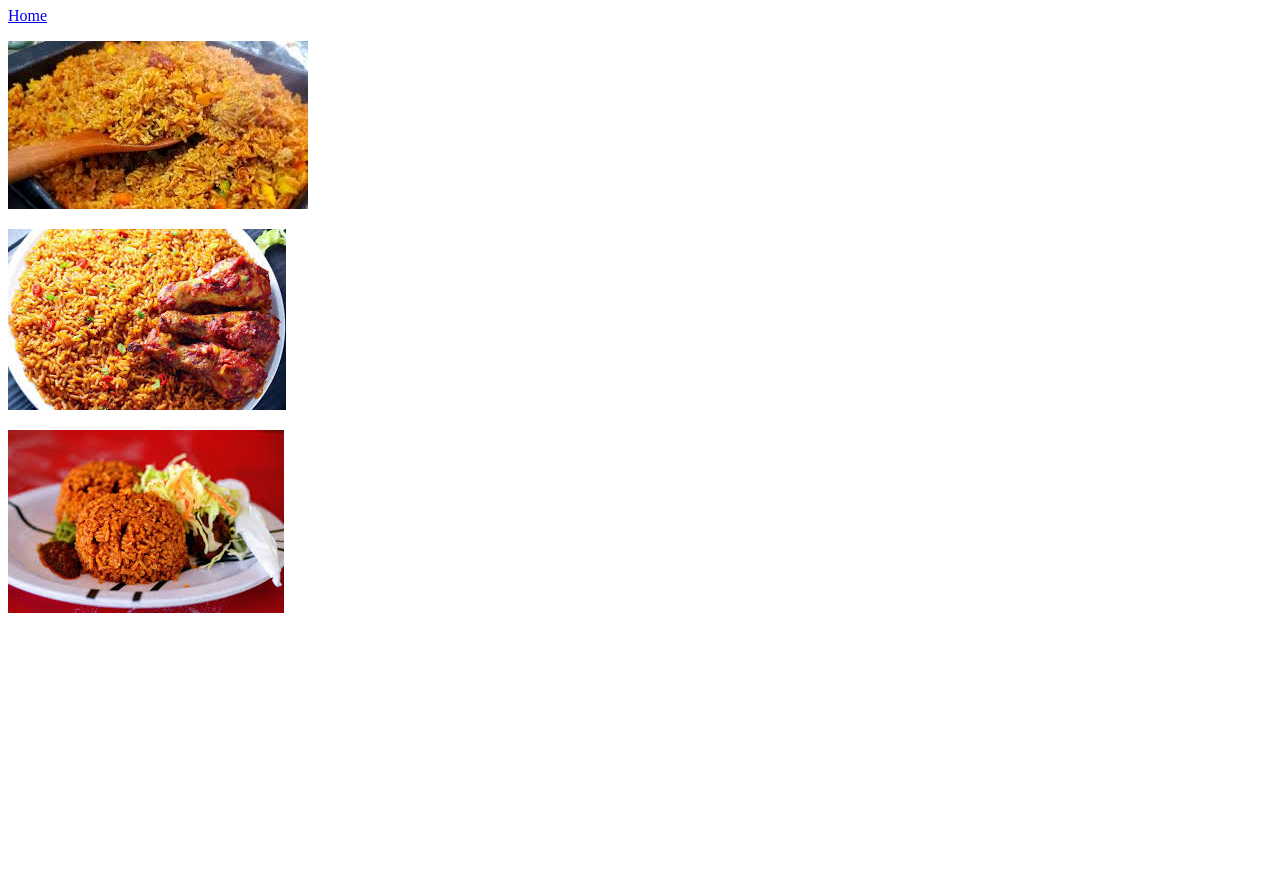
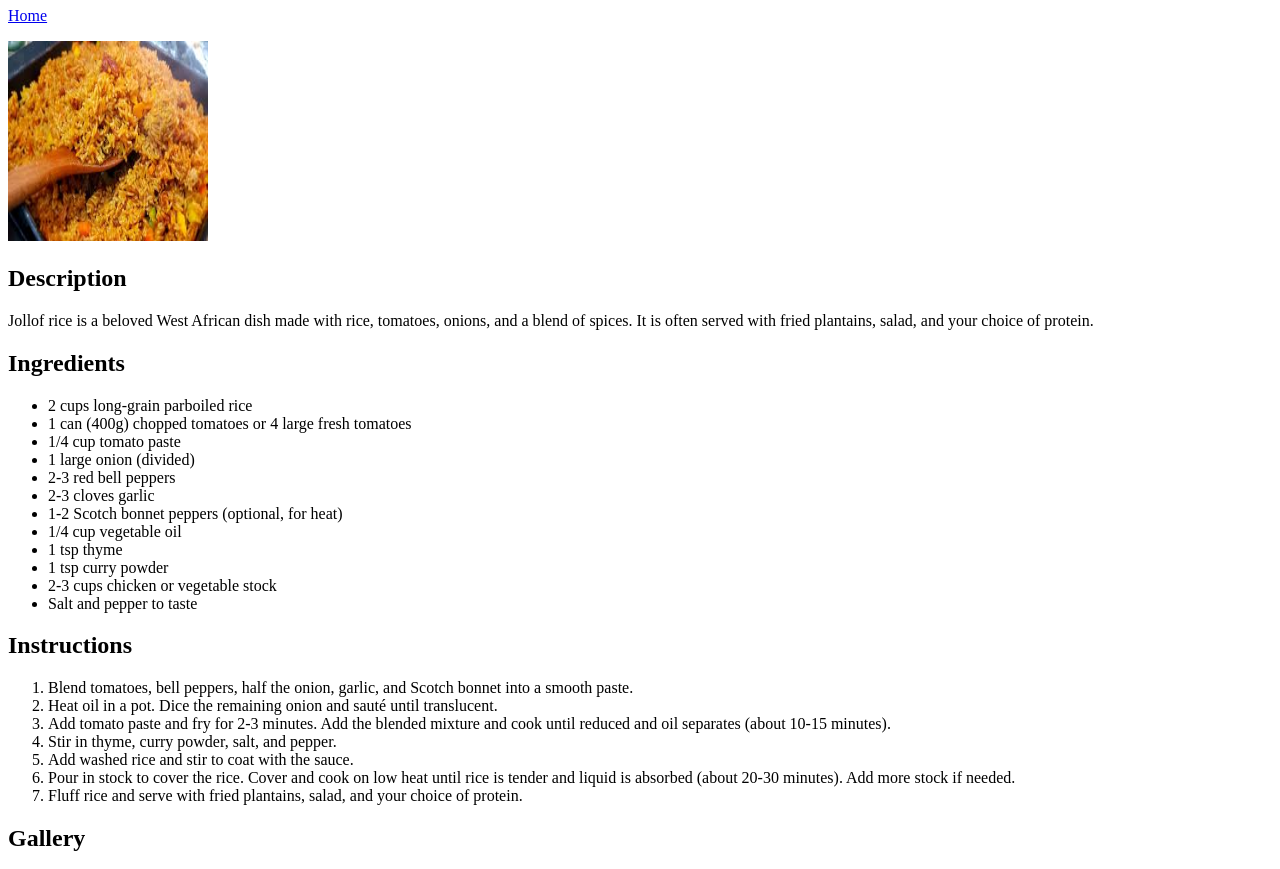
Before and after one commit to nuelwhite/odin-recipes, a plain HTML site: page recipes/jollof.html in a window 1280 px wide. Shown: the part 73-942 px from the top of the page. Before the commit the page ends 800 px from the top, so only its background shows below. Drawn offline with Linux system fonts and the light colour scheme.

Commit message:
Add jollof recipe to jollof.html

```diff
--- a/recipes/jollof.html
+++ b/recipes/jollof.html
@@ -6,23 +6,38 @@
     <title>Jollof Recipe</title>
 </head>
 <body>
-    <h1>Jollof Recipe</h1>
-
+    <h1>Jollof Rice Recipe</h1>
     <a href="../index.html">Home</a>
-
-    <!-- image 1 -->
-     <p>
-        <img src="/recipes/images/jollof_1.jpeg" alt="jollof image 1">
-     </p>
-
-     <!-- Image 2 -->
-     <p>
-        <img src="/recipes/images/jollof_2.jpeg" alt="jollof image 2">
-     </p>
-
-     <!-- image 3 -->
-    <p>
-        <img src="/recipes/images/jollof_3.jpeg" alt="image 3">
-    </p>
+    <p><img src="/recipes/images/jollof_1.jpeg" alt="jollof rice" style="width:200px;height:200px;"></p>
+    <h2>Description</h2>
+    <p>Jollof rice is a beloved West African dish made with rice, tomatoes, onions, and a blend of spices. It is often served with fried plantains, salad, and your choice of protein.</p>
+    <h2>Ingredients</h2>
+    <ul>
+        <li>2 cups long-grain parboiled rice</li>
+        <li>1 can (400g) chopped tomatoes or 4 large fresh tomatoes</li>
+        <li>1/4 cup tomato paste</li>
+        <li>1 large onion (divided)</li>
+        <li>2-3 red bell peppers</li>
+        <li>2-3 cloves garlic</li>
+        <li>1-2 Scotch bonnet peppers (optional, for heat)</li>
+        <li>1/4 cup vegetable oil</li>
+        <li>1 tsp thyme</li>
+        <li>1 tsp curry powder</li>
+        <li>2-3 cups chicken or vegetable stock</li>
+        <li>Salt and pepper to taste</li>
+    </ul>
+    <h2>Instructions</h2>
+    <ol>
+        <li>Blend tomatoes, bell peppers, half the onion, garlic, and Scotch bonnet into a smooth paste.</li>
+        <li>Heat oil in a pot. Dice the remaining onion and sauté until translucent.</li>
+        <li>Add tomato paste and fry for 2-3 minutes. Add the blended mixture and cook until reduced and oil separates (about 10-15 minutes).</li>
+        <li>Stir in thyme, curry powder, salt, and pepper.</li>
+        <li>Add washed rice and stir to coat with the sauce.</li>
+        <li>Pour in stock to cover the rice. Cover and cook on low heat until rice is tender and liquid is absorbed (about 20-30 minutes). Add more stock if needed.</li>
+        <li>Fluff rice and serve with fried plantains, salad, and your choice of protein.</li>
+    </ol>
+    <h2>Gallery</h2>
+    <p><img src="/recipes/images/jollof_2.jpeg" alt="jollof with sides" style="width:200px;height:200px;"></p>
+    <p><img src="/recipes/images/jollof_3.jpeg" alt="jollof closeup" style="width:200px;height:200px;"></p>
 </body>
 </html>
```
